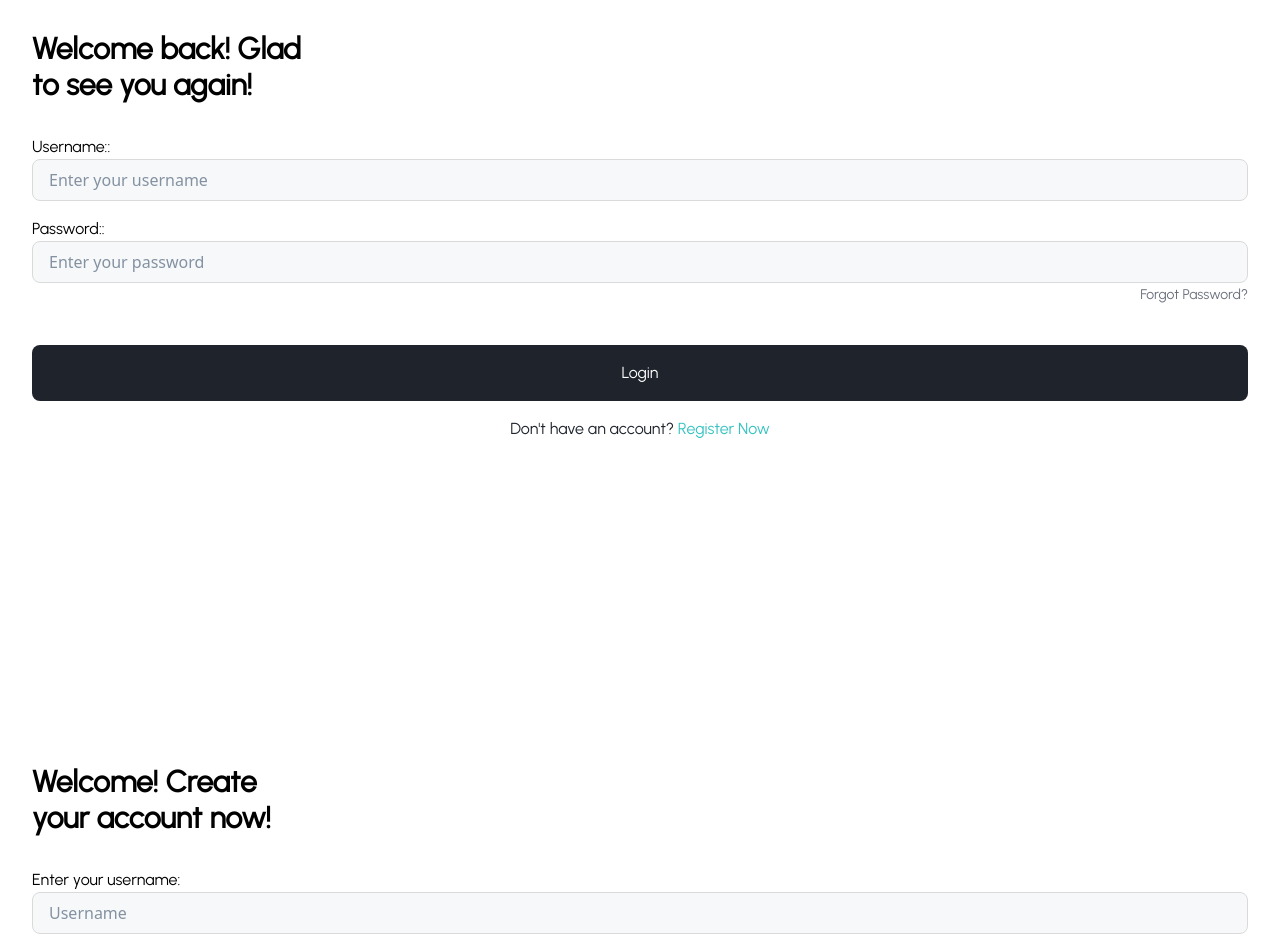
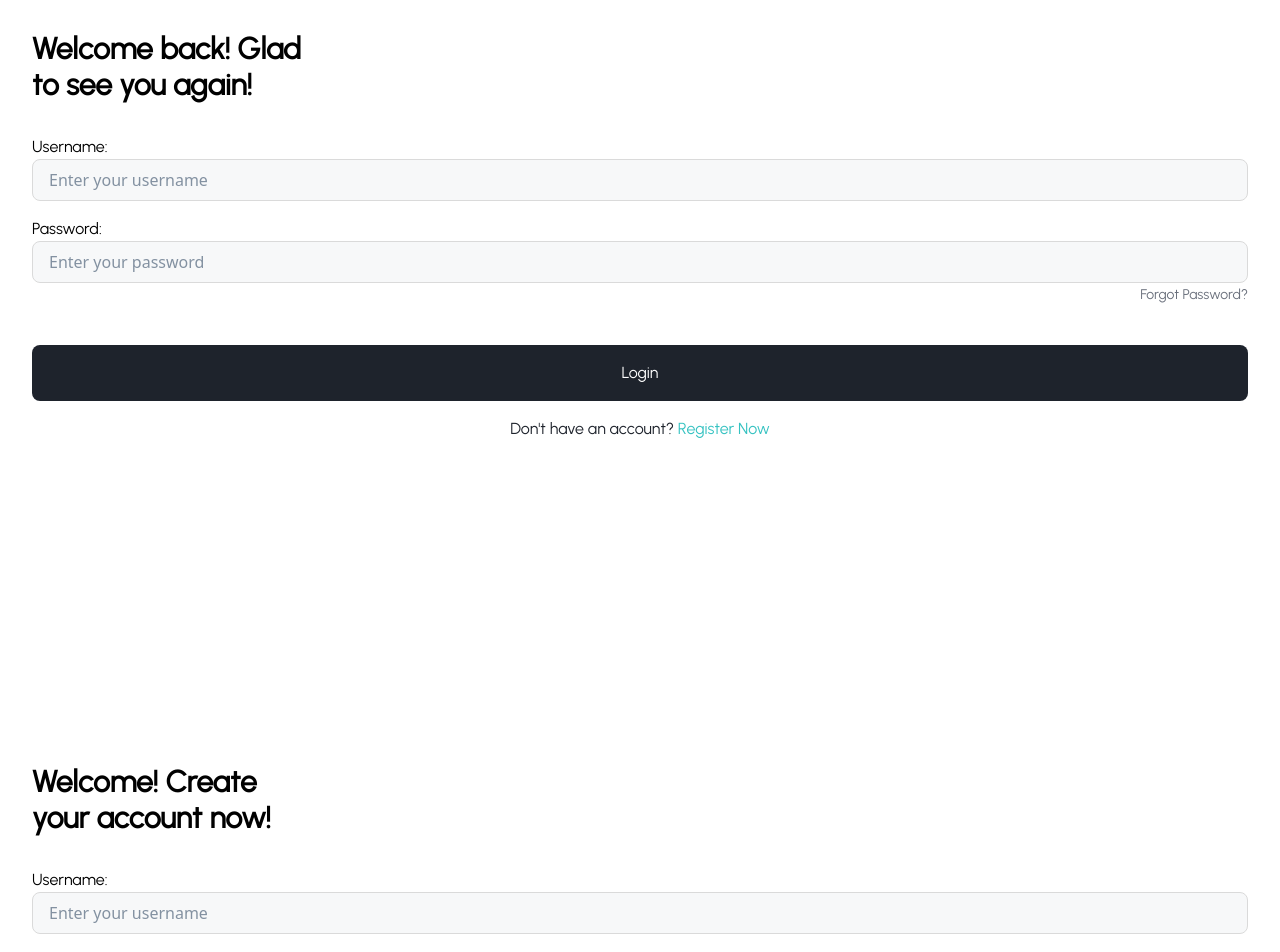
Before and after one commit to 21ance/send, a React (Vite) app: page /#/login in a window 1280 px wide. Before the commit this address led to /. Shown: the part 180-1132 px from the top of the page. Built offline with nearby package versions, Linux system fonts and the light colour scheme.

Commit message:
fix typos

```diff
--- a/src/pages/Login.jsx
+++ b/src/pages/Login.jsx
@@ -53,7 +53,7 @@ const Login = () => {
 			<form action="" className="flex flex-col gap-4">
 				<FormInput
 					type="text"
-					label="Username:"
+					label="Username"
 					placeholder="Enter your username"
 					value={loginDetails.username}
 					onChange={(e) => {
@@ -65,7 +65,7 @@ const Login = () => {
 				/>
 				<FormInput
 					type="password"
-					label="Password:"
+					label="Password"
 					placeholder="Enter your password"
 					value={loginDetails.password}
 					onChange={(e) => {
--- a/src/pages/Register.jsx
+++ b/src/pages/Register.jsx
@@ -101,8 +101,8 @@ const Register = () => {
 			<form action="" className="flex flex-col gap-4">
 				<FormInput
 					type="text"
-					label="Enter your username"
-					placeholder="Username"
+					label="Username"
+					placeholder="Enter your username"
 					value={registerDetails.username}
 					onChange={(e) => {
 						setRegisterDetails((prev) => ({
```
